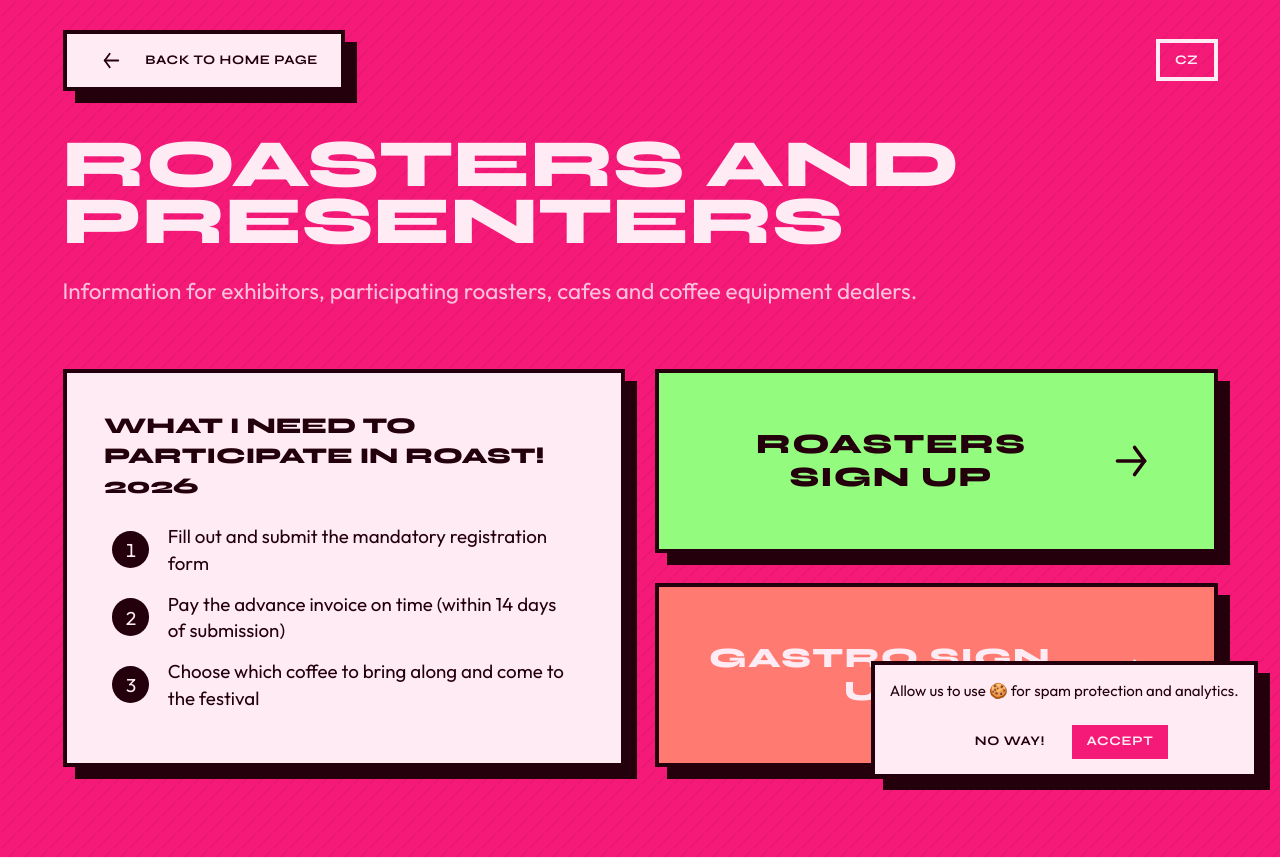
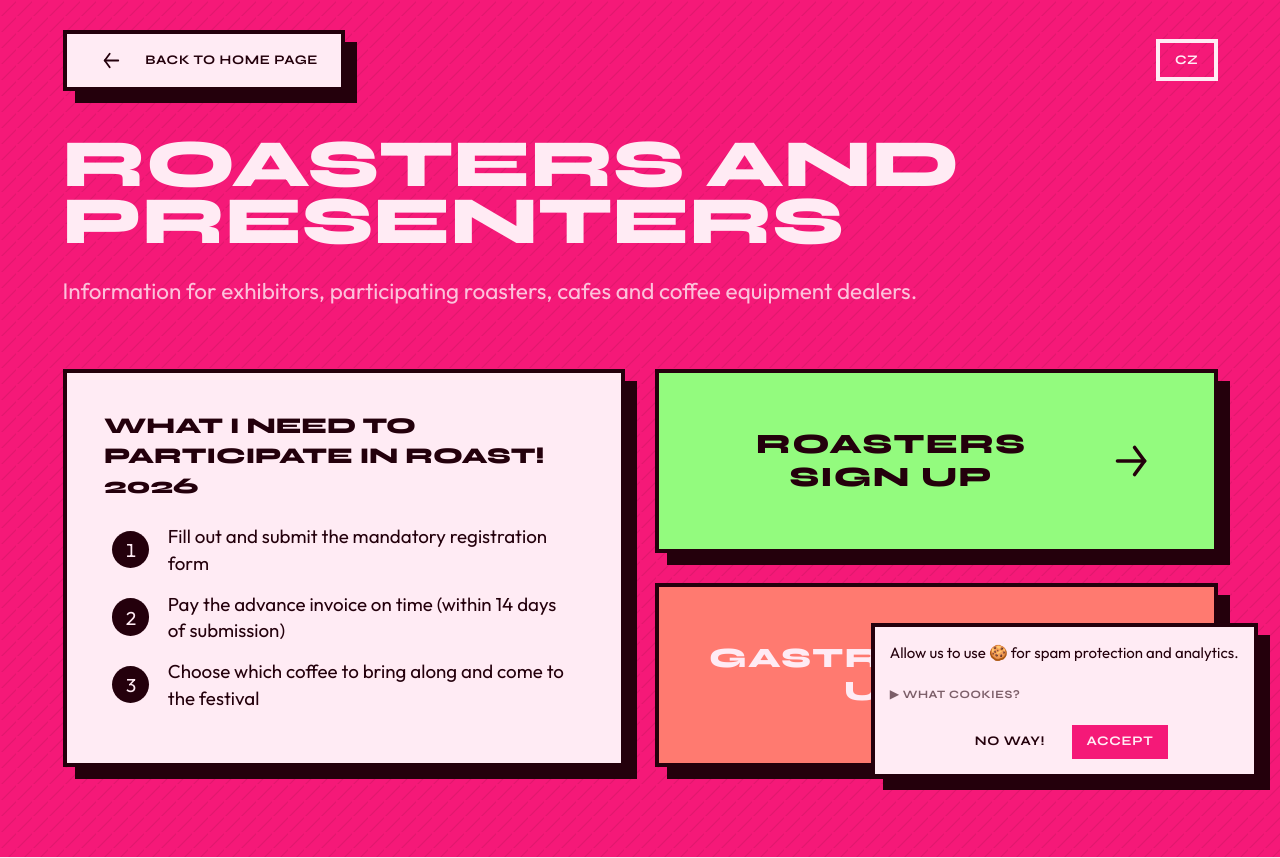
Before and after one commit to baristalive/roastfestival.eu, a Next.js app: page /en/colab in a window 1280 px wide. Shown: the top 858 px of the page. Built offline with nearby package versions, Linux system fonts and the light colour scheme.

Commit message:
feat: list all storage items in cookies consent dialog
Signed-off-by: Tomas Coufal <coufal.tom@gmail.com>

```diff
--- a/app/components/CookieConsent.tsx
+++ b/app/components/CookieConsent.tsx
@@ -58,6 +58,8 @@ export const CookieConsent = () => {
   const [forceShow, setForceShow] = useState(false);
   // Track if user has scrolled past the header
   const [hasScrolledPastHeader, setHasScrolledPastHeader] = useState(false);
+  // Track if cookie details accordion is open
+  const [detailsOpen, setDetailsOpen] = useState(false);
 
   // Listen for scroll to show consent after header
   useEffect(() => {
@@ -110,11 +112,9 @@ export const CookieConsent = () => {
 
   if (!shouldShow) return null;
 
-  const cookieConsent = lang?.cookieConsent || {
-    accept: "Accept",
-    decline: "Decline",
-    message: "We use cookies for analytics and to protect our forms from spam.",
-  };
+  const cookieConsent = lang?.cookieConsent;
+
+  const cookies = cookieConsent.cookies || [];
 
   return (
     <div className="fixed right-0 bottom-0 z-50 p-4 md:p-6">
@@ -122,6 +122,44 @@ export const CookieConsent = () => {
         <p className="text-sm text-black md:text-base">
           {cookieConsent.message}
         </p>
+        {cookies.length > 0 && (
+          <div className="w-full">
+            <button
+              onClick={() => setDetailsOpen((o) => !o)}
+              className="font-display flex cursor-pointer items-center gap-1 text-xs font-bold tracking-wider text-black/60 uppercase transition-colors hover:text-black"
+            >
+              <span
+                className={`inline-block transition-transform ${detailsOpen ? "rotate-90" : ""}`}
+              >
+                ▶
+              </span>
+              {cookieConsent.details}
+            </button>
+            {detailsOpen && (
+              <div className="mt-2 space-y-2">
+                {cookies.map((c) => (
+                  <div
+                    key={c.name}
+                    className="border-primary border-l-4 py-1 pl-3 text-xs text-black/80"
+                  >
+                    <span className="block font-bold">
+                      {c.name} ·{" "}
+                      {c.cookies ? (
+                        <span className="bg-secondary/30 px-2 py-1 font-mono">
+                          {c.cookies}
+                        </span>
+                      ) : (
+                        cookieConsent.noCookiesStored
+                      )}{" "}
+                      · {c.duration}
+                    </span>
+                    {c.description}
+                  </div>
+                ))}
+              </div>
+            )}
+          </div>
+        )}
         <div className="flex gap-3">
           <button
             onClick={handleDecline}
--- a/app/dictionaries/cz.json
+++ b/app/dictionaries/cz.json
@@ -645,7 +645,28 @@
   "cookieConsent": {
     "message": "Dovol nám použít 🍪 pro ochranu před spamem a analytiku.",
     "accept": "Souhlasím",
-    "decline": "To teda ne!"
+    "decline": "To teda ne!",
+    "details": "Jaké cookies?",
+    "noCookiesStored": "Žádné cookies",
+    "cookies": [
+      {
+        "name": "Google Analytics",
+        "description": "Pomáhá nám pochopit, jak návštěvníci používají web.",
+        "cookies": "_ga, _ga_*, _gid",
+        "duration": "Uloženo až 2 roky"
+      },
+      {
+        "name": "reCAPTCHA",
+        "description": "Chrání naše formuláře před spamem a boty.",
+        "cookies": "NID",
+        "duration": "Pouze v rámci aktuální relace"
+      },
+      {
+        "name": "Sentry",
+        "description": "Monitoring chyb pro bezproblémový chod webu. Vždy aktivní.",
+        "duration": "Pouze v rámci aktuální relace"
+      }
+    ]
   },
   "metadata": {
     "description": "Brněnský festival kávy a pražíren 2026"
--- a/app/dictionaries/en.json
+++ b/app/dictionaries/en.json
@@ -617,7 +617,28 @@
   "cookieConsent": {
     "message": "Allow us to use 🍪 for spam protection and analytics.",
     "accept": "Accept",
-    "decline": "No way!"
+    "decline": "No way!",
+    "details": "What cookies?",
+    "noCookiesStored": "No cookies",
+    "cookies": [
+      {
+        "name": "Google Analytics",
+        "description": "Helps us understand how visitors use the site.",
+        "cookies": "_ga, _ga_*, _gid",
+        "duration": "Stored for up to 2 years"
+      },
+      {
+        "name": "reCAPTCHA",
+        "description": "Protects our forms from spam and bots.",
+        "cookies": "NID",
+        "duration": "Stored for current session only"
+      },
+      {
+        "name": "Sentry",
+        "description": "Error monitoring to keep the site running smoothly. Always active.",
+        "duration": "Stored for current session only"
+      }
+    ]
   },
   "metadata": {
     "description": "Brno Festival of Coffee and Roasters 2026"
```
